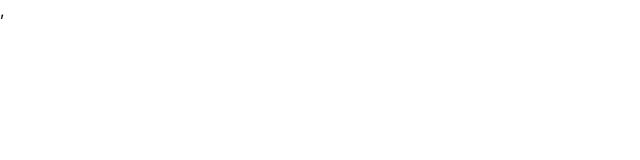
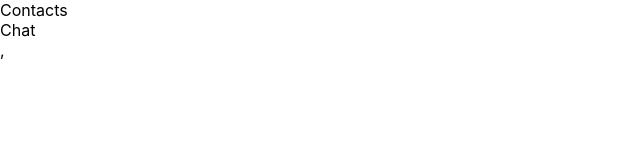
Before and after one commit to ghodelamg/my-first-react-ts-app, a React (Create React App) app: page /containment-ex-2 in a window 1280 px wide. Before the commit this address had no page. Shown: the top 160 px of the page, without its empty margins (0-640 px from the left). Built offline with nearby package versions, Linux system fonts and the light colour scheme.

Commit message:
Code Splitting

```diff
--- a/src/App.tsx
+++ b/src/App.tsx
@@ -1,10 +1,7 @@
 import React, { FormEvent } from 'react';
 import { Counter } from './features/counter/Counter';
 import HandlingEventOne from './features/main-concepts/HandlingEventOne'
-import {ConditionalRenderingOne} from './features/main-concepts/ConditionalRenderingOne';
 import './App.css';
-import { NumberList } from './features/main-concepts/ListingRenderingOne';
-import Form from './features/main-concepts/Form';
 import { Outlet, Link } from "react-router-dom";
 function Welcome(props: any) {
   return <h1>Hello, {props.name}</h1>;
@@ -31,12 +28,14 @@ function App() {
             paddingBottom: "1rem"
           }}
         >
-          <Link to="/">App</Link> |{" "}
-          <Link to="/form">Form</Link>|{" "}
-          <Link to="/numbers">Numbers</Link>|{" "}
-          <Link to="/conditional-rendering">Conditional Rendering</Link>|{" "}
-          <Link to="/handling-events">Handling Events</Link>|{" "}
-          <Link to="/lifting-state-up">Lifting State Up</Link>
+          <Link to="/">App</Link> <br/>
+          <Link to="/form">Form</Link><br/>
+          <Link to="/numbers">Numbers</Link><br/>
+          <Link to="/conditional-rendering">Conditional Rendering</Link><br/>
+          <Link to="/handling-events">Handling Events</Link><br/>
+          <Link to="/lifting-state-up">Lifting State Up</Link><br/>
+          <Link to="/containment-ex-1">Composition/Inheritance - ContainMent Ex-1 (Pass all native elements)</Link><br/>
+          <Link to="/containment-ex-2">Composition/Inheritance - ContainMent Ex-2 (Custom Component As Props)</Link><br/>
         </nav>
         <Outlet />
         <br />
--- /dev/null
+++ b/src/features/composition-inheritance/ContainmentEx1.tsx
@@ -0,0 +1,21 @@
+export const FancyBorder = (props: any)  => {
+  return (
+    <div className={'FancyBorder FancyBorder-' + props.color}>
+      {props.children}
+    </div>
+  );
+}
+
+ const WelcomeDialog = () => {
+  return (
+    <FancyBorder color="blue">
+      <h1 className="Dialog-title">
+        Welcome
+      </h1>
+      <p className="Dialog-message">
+        Thank you for visiting our spacecraft!
+      </p>
+    </FancyBorder>
+  );
+}
+export default WelcomeDialog;
--- /dev/null
+++ b/src/features/composition-inheritance/ContainmentEx2.tsx
@@ -0,0 +1,34 @@
+const  Contacts = () => {
+  return <div className="Contacts">Contacts</div>;
+}
+
+const  Chat = () => {
+  return <div className="Chat">Chat</div>;
+}
+
+const  SplitPane = (props: any) => {
+  return (
+    <div className="SplitPane">
+      <div className="SplitPane-left">
+        {props.left}
+      </div>
+      <div className="SplitPane-right">
+        {props.right}
+      </div>
+    </div>
+  );
+}
+
+const ContainmentEx2 = () => {
+  return (
+    <SplitPane
+      left={
+        <Contacts />
+      }
+      right={
+        <Chat />
+      } />
+  );
+}
+
+export default ContainmentEx2;
--- a/src/features/main-concepts/ConditionalRenderingOne.tsx
+++ b/src/features/main-concepts/ConditionalRenderingOne.tsx
@@ -6,10 +6,11 @@ export const GuestGreeting = () => {
   return <h1>Please sign up.</h1>;
 }
 
-export const ConditionalRenderingOne = (props: {isLoggedIn: boolean}) => {
+const ConditionalRenderingOne = (props: {isLoggedIn: boolean}) => {
   const isLoggedIn = props.isLoggedIn;
   if (isLoggedIn) {
     return <UserGreeting />;
   }
   return <GuestGreeting />;
 }
+export default ConditionalRenderingOne;
--- a/src/features/main-concepts/ListingRenderingOne.tsx
+++ b/src/features/main-concepts/ListingRenderingOne.tsx
@@ -8,7 +8,7 @@ export const ListItem = (props: {value: string|number}) => {
   );
 }
 
-export function NumberList(props: {numbers: Array<string|number>}) {
+function NumberList(props: {numbers: Array<string|number>}) {
   const numbers = props.numbers;
   const listItems = numbers.map((number) =>
     // Wrong! The key should have been specified here:
@@ -20,3 +20,4 @@ export function NumberList(props: {numbers: Array<string|number>}) {
     </ul>
   );
 }
+export default NumberList;
--- a/src/index.tsx
+++ b/src/index.tsx
@@ -1,21 +1,24 @@
-import React from 'react';
+import React, { lazy, Suspense } from 'react';
 import ReactDOM from 'react-dom';
 import './index.css';
-import App from './App';
 import { store } from './app/store';
 import { Provider } from 'react-redux';
 import * as serviceWorker from './serviceWorker';
 import { BrowserRouter, Route, Routes } from 'react-router-dom';
-import Form from './features/main-concepts/Form'
-import { NumberList } from './features/main-concepts/ListingRenderingOne';
-import { ConditionalRenderingOne } from './features/main-concepts/ConditionalRenderingOne';
-import HandlingEventOne from './features/main-concepts/HandlingEventOne';
-import {Calculator} from './features/lifting-state-up/Calculator';
+const App = lazy(() => import('./App'));
+const Form = lazy(() => import('./features/main-concepts/Form'));
+const NumberList = lazy(() => import('./features/main-concepts/ListingRenderingOne'));
+const ConditionalRenderingOne = lazy(() => import('./features/main-concepts/ConditionalRenderingOne'));
+const HandlingEventOne = lazy(() => import('./features/main-concepts/HandlingEventOne'));
+const Calculator = lazy(() => import('./features/lifting-state-up/Calculator'));
+const ContainmentEx2 = lazy(() => import('./features/composition-inheritance/ContainmentEx2'));
+const WelcomeDialog = lazy(() => import('./features/composition-inheritance/ContainmentEx1'));
 const numbers = [1, 2, 3, 4, 5];
 ReactDOM.render(
   <React.StrictMode>
     <Provider store={store}>
       <BrowserRouter>
+      <Suspense fallback={<div>Loading...</div>}>
         <Routes>
           <Route path="/" element={<App />} />
           <Route path="form" element={<Form />} />
@@ -23,7 +26,10 @@ ReactDOM.render(
           <Route path="conditional-rendering" element={<ConditionalRenderingOne isLoggedIn={false}/>} />
           <Route path="handling-events" element={<HandlingEventOne/>} />
           <Route path="lifting-state-up" element={<Calculator/>} />
+          <Route path="containment-ex-1" element={<WelcomeDialog/>} />
+          <Route path="containment-ex-2" element={<ContainmentEx2/>} />
         </Routes>
+        </Suspense>
       </BrowserRouter>,
     </Provider>
   </React.StrictMode>,
```
Also changed, not shown: src/features/lifting-state-up/Calculator.tsx (+5 -3 lines).
